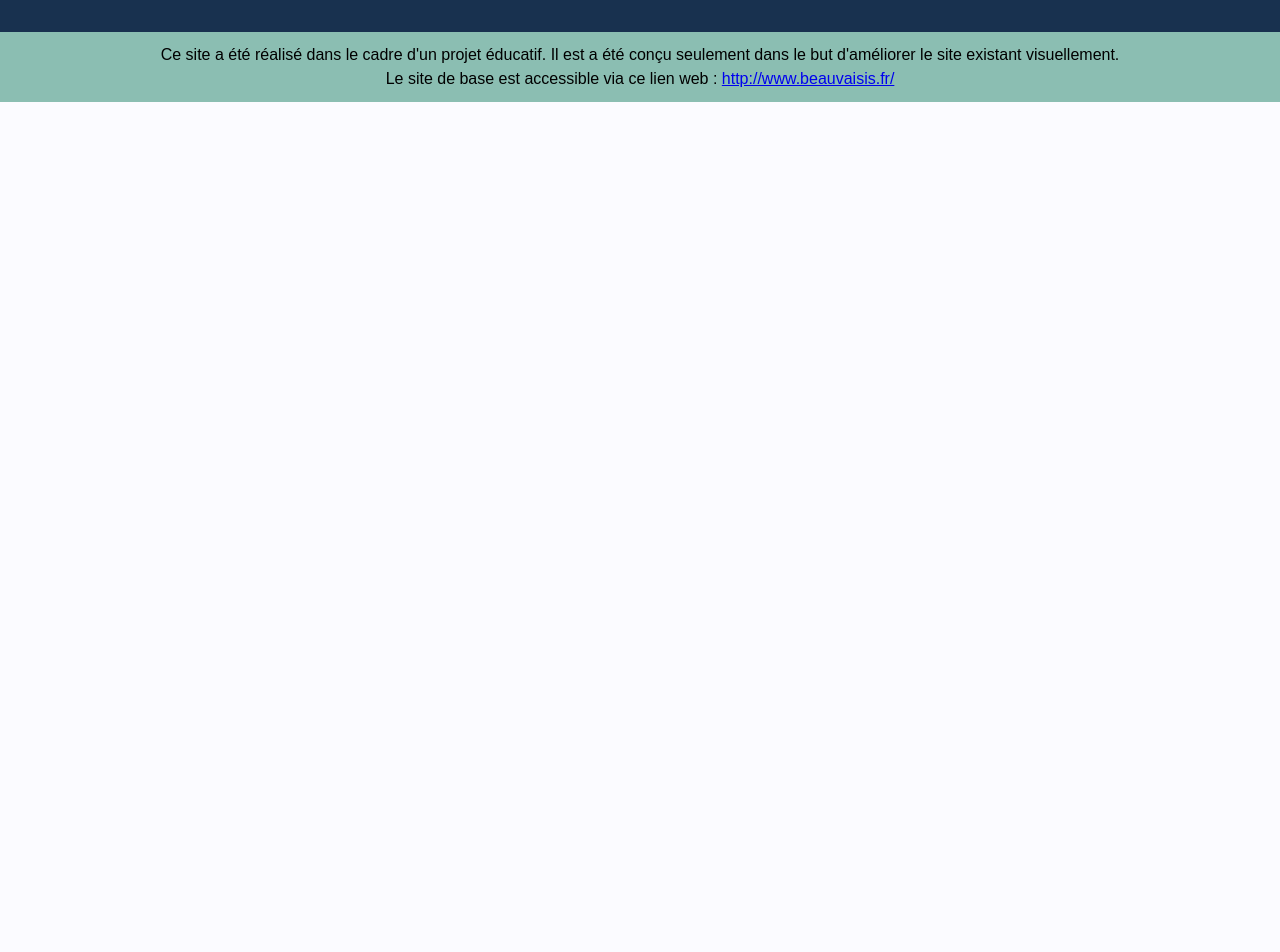
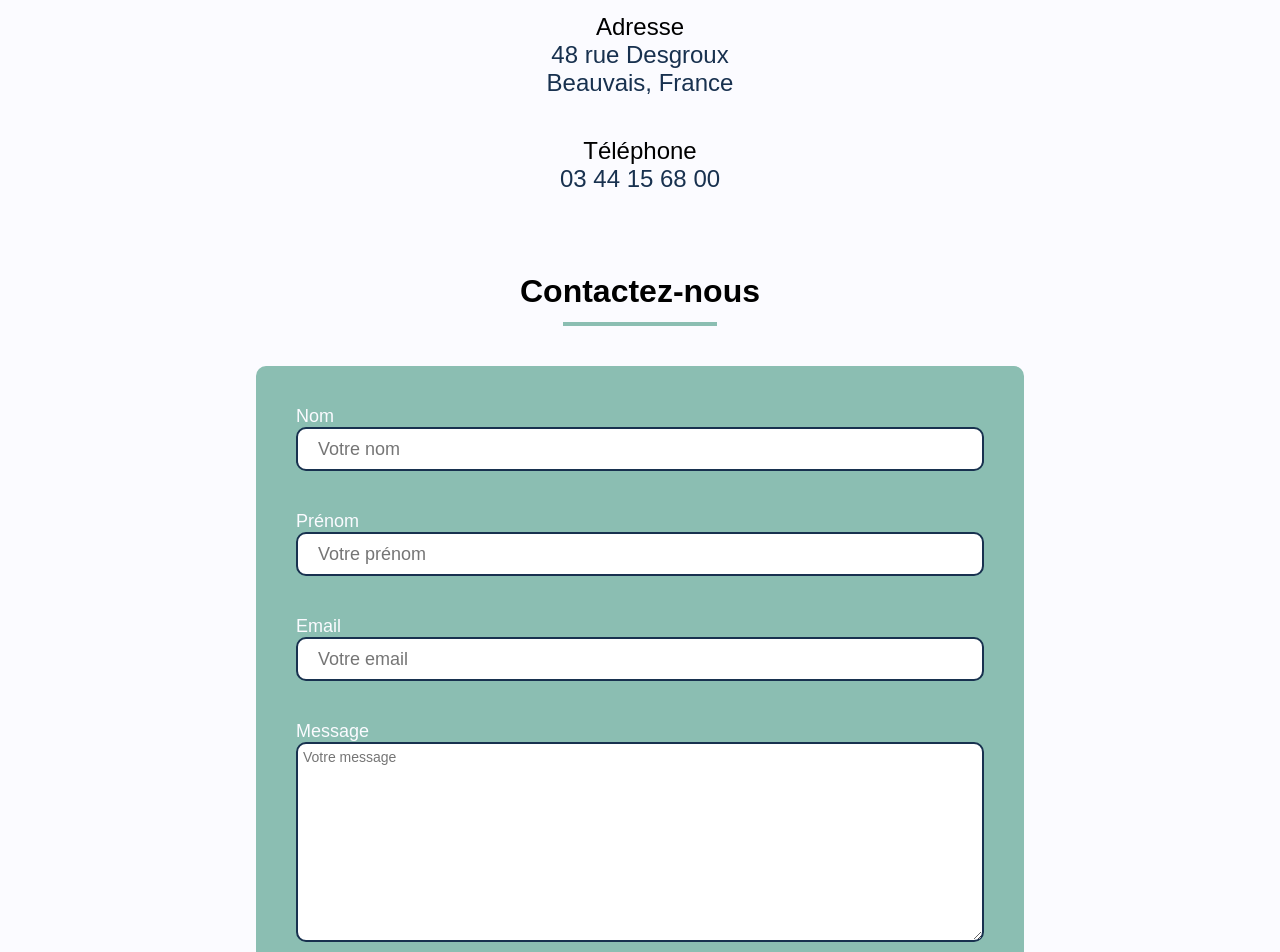
Before and after one commit to BUT-MAAT/saeS4-front, a Nuxt app: page /Contact in a window 1280 px wide. Shown: the part 300-1252 px from the top of the page. Before the commit the page ends 800 px from the top, so only its background shows below. Built offline with nearby package versions, Linux system fonts and the light colour scheme.

Commit message:
contact page done

```diff
--- /dev/null
+++ b/components/Contact/ContactInput.vue
@@ -0,0 +1,37 @@
+<template>
+  <div class="contact-input">
+    <label :for="id">{{ label }}</label>
+    <input :id="id" :type="type" :name="name" :placeholder="placeholder" />
+  </div>
+</template>
+
+<script>
+export default {
+  name: "ContactInput",
+  props: {
+    label: String,
+    type: {
+      type: String,
+      value: "text",
+    },
+    name: String,
+    placeholder: String,
+    id: String,
+  },
+}
+</script>
+
+<style scoped>
+.contact-input {
+  display: flex;
+  flex-flow: column nowrap;
+  font-size: 18px;
+}
+input {
+  height: 40px;
+  border-radius: 10px;
+  font-size: 18px;
+  border: 2px solid var(--dark-blue);
+  padding: 20px;
+}
+</style>
--- /dev/null
+++ b/components/Contact/ContactSubmit.vue
@@ -0,0 +1,21 @@
+<template>
+  <input type="submit" :value="value" />
+</template>
+
+<script>
+export default {
+  name: "ContactSubmit",
+  props: {
+    value: String,
+  },
+}
+</script>
+
+<style scoped>
+input {
+  border: 2px solid var(--dark-blue);
+  border-radius: 10px;
+  font-size: 18px;
+  padding: 10px 20px;
+}
+</style>
--- /dev/null
+++ b/components/Contact/ContactTextArea.vue
@@ -0,0 +1,35 @@
+<template>
+  <div class="contact-input">
+    <label :for="id">{{ label }}</label>
+    <textarea :id="id" :name="name" :placeholder="placeholder" />
+  </div>
+</template>
+
+<script>
+export default {
+  name: "ConstantTextArea",
+  props: {
+    label: String,
+    name: String,
+    placeholder: String,
+    id: String,
+  },
+}
+</script>
+
+<style scoped>
+.contact-input {
+  display: flex;
+  flex-flow: column nowrap;
+  font-size: 18px;
+}
+
+textarea {
+  height: 200px;
+  font-family: Arial, serif;
+  font-size: 14px;
+  padding: 5px;
+  border: 2px solid var(--dark-blue);
+  border-radius: 10px;
+}
+</style>
--- /dev/null
+++ b/pages/Contact.vue
@@ -0,0 +1,131 @@
+<template>
+  <div class="contact-page">
+    <div class="contactus-page">
+      <div class="contactus-header">
+        <SectionTitle>Contactez-nous</SectionTitle>
+      </div>
+      <div class="contactus-form">
+        <form action="">
+          <ContactInput
+            class="contactus-input"
+            id="contactus-nom"
+            name="nom"
+            label="Nom"
+            placeholder="Votre nom"
+            type="text"/>
+          <ContactInput
+            class="contactus-input"
+            id="contactus-prenom"
+            name="prenom"
+            label="Prénom"
+            placeholder="Votre prénom"
+            type="text"
+          />
+          <ContactInput
+            class="contactus-input"
+            id="contactus-email"
+            name="email"
+            label="Email"
+            placeholder="Votre email"
+            type="email"
+          />
+          <ContactTextArea
+            class="contactus-input"
+            id="contactus-message"
+            name="message"
+            label="Message"
+            placeholder="Votre message"
+          />
+          <ContactSubmit class="contactus-submit" value="Envoyer" />
+        </form>
+      </div>
+    </div>
+
+    <div class="contactinfo-page">
+      <div class="contactinfo-header">
+        <SectionTitle>Informations contact</SectionTitle>
+      </div>
+      <div class="contactinfo-body">
+        <div class="contact-info-body-item">
+          <p>Adresse</p>
+          <a href="http://maps.google.com/?q=48 rue Desgroux, Beauvais, France">
+            48 rue Desgroux<br />Beauvais, France</a>
+        </div>
+        <div class="contact-info-body-item">
+          <p>Téléphone</p>
+          <a href="tel:0344156800">03 44 15 68 00</a>
+        </div>
+      </div>
+    </div>
+  </div>
+</template>
+
+<script>
+export default {
+  name: "Contact"
+}
+</script>
+
+<style scoped>
+.contact-page {
+  display: flex;
+  justify-content: space-around;
+  margin: 40px 0;
+}
+
+.contactinfo-header,
+.contactus-header {
+  margin-bottom: 40px;
+}
+
+.contactinfo-page {
+  align-self: center;
+}
+
+.contactinfo-body {
+  width: 20vw;
+  text-align: center;
+  margin: 0 auto;
+}
+
+.contact-info-body-item {
+  margin-bottom: 40px;
+  font-size: 24px;
+}
+
+.contact-info-body-item a {
+  color: var(--dark-blue);
+  text-decoration: none;
+}
+
+.contact-info-body-item a:hover {
+  text-decoration: underline;
+}
+
+.contactus-form {
+  width: 60vw;
+  margin: auto;
+  background-color: var(--light-blue);
+  padding: 40px;
+  border-radius: 10px;
+  color: var(--white);
+}
+
+.contactus-input {
+  margin-bottom: 40px;
+}
+
+@media screen and (max-width: 1380px) {
+  .contact-page {
+    flex-direction: column;
+  }
+
+  .contact-page > * {
+    margin: 20px 0;
+  }
+
+  .contactinfo-page {
+    order: -1;
+  }
+}
+</style>
```
